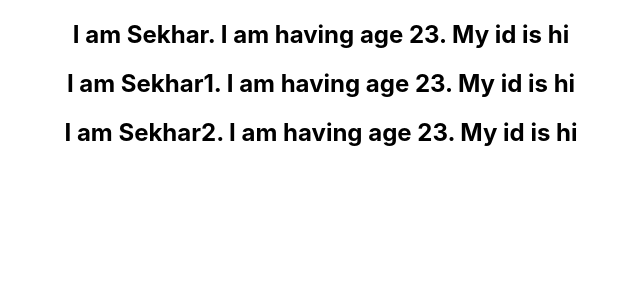
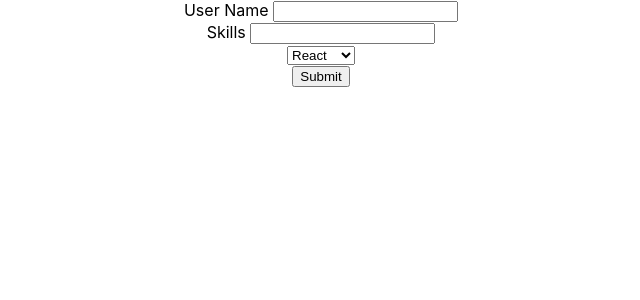
Before and after one commit to sekhar18virat/reactLearning, a React (Create React App) app: page / in a window 1280 px wide. Shown: the top 300 px of the page, without its empty margins (319-959 px from the left). Built offline with nearby package versions, Linux system fonts and the light colour scheme.

Commit message:
Added forms in react and trigerring onchange event when there is change in the value

```diff
--- a/src/App.js
+++ b/src/App.js
@@ -8,6 +8,8 @@ import FunctionEventHandling from './components/FunctionEventHandling';
 import EventBinding from './components/EventBinding';
 import Parent from './components/Parent';
 import NamedLists from './components/NamedLists';
+import Form from './components/FormValue';
+import FormValue from './components/FormValue';
 function App() {
   return (
     <div className="App">
@@ -15,7 +17,9 @@ function App() {
       {/* <FunctionEventHandling /> */}
       {/* <EventBinding /> */}
   {/* <Parent /> */}
- <NamedLists />
+ {/* <NamedLists /> */}
+ {/* console.log("Calling form ") */}
+ <FormValue />
       {/* <Message /> */}
       {/* <Greet name = "sekhar" value = "sekhar"/>
       <Greet name = "react" value = "react"/>
--- /dev/null
+++ b/src/components/FormValue.js
@@ -0,0 +1,62 @@
+import React, { Component } from 'react'
+
+ class FormValue extends Component {
+  constructor(props) {
+    super(props)
+
+    this.state = {
+       userName : '',
+       skills : ''
+    }
+    this.changedStateName = this.changedStateName.bind(this)
+    this.changedStateSkills = this.changedStateSkills.bind(this)
+  }
+
+  changedStateName = (event) =>{
+    this.setState({
+      userName : event.target.value
+    })
+  }
+
+  changedStateSkills = (event) =>{
+    this.setState({
+      skills : event.target.value
+    })
+  }
+
+  frontEndSkillChanged =(event) =>{
+    this.setState({
+      frontEndSkillChanged : event.target.value
+    })
+  }
+
+  alertSubmitValues = () =>{
+    alert(`${this.state.skills} ${this.state.frontEndSkill} ${this.state.userName}`)
+  }
+  render() {
+
+    return (
+        <form onSubmit={this.alertSubmitValues}>
+      <div>
+        <div>
+            <label> User Name </label>
+            <input type = "text" value = {this.state.userName} onChange = {this.changedStateName}></input>
+            </div>
+            <div>
+              <label> Skills </label>
+              <input type = "textArea" value = {this.state.skills} onChange = {this.changedStateSkills}></input>
+            </div>
+            <div>
+              <select value = {this.state.frontEndSkill} onChange = {this.frontEndSkillChanged}>
+                <option value = "React">React</option>
+                <option value = "Angular">Angular</option>
+              </select>
+            </div>
+            <button type='submit'>Submit</button>
+      </div>
+      </form>
+      )
+  }
+}
+
+export default FormValue
```
